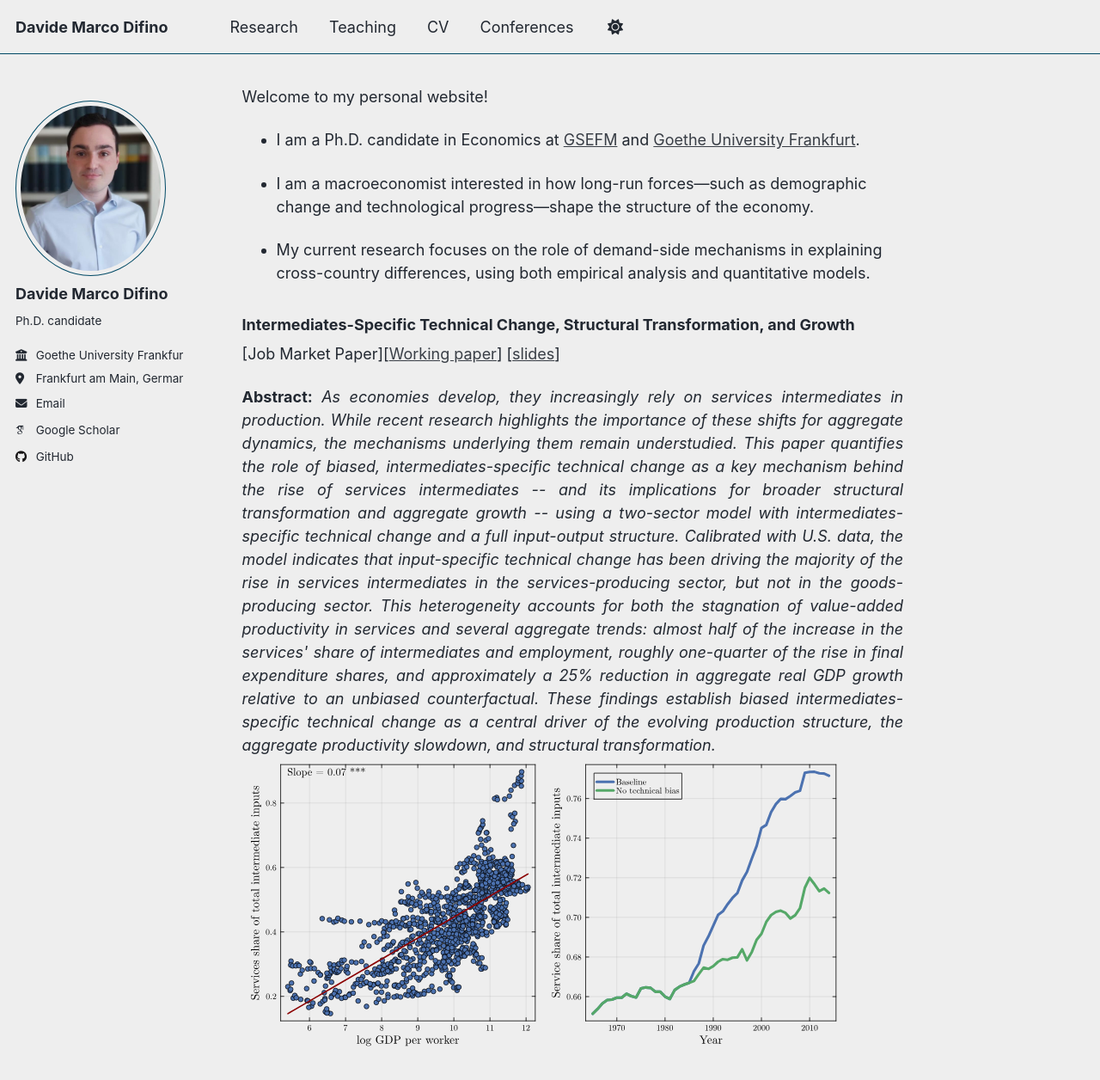
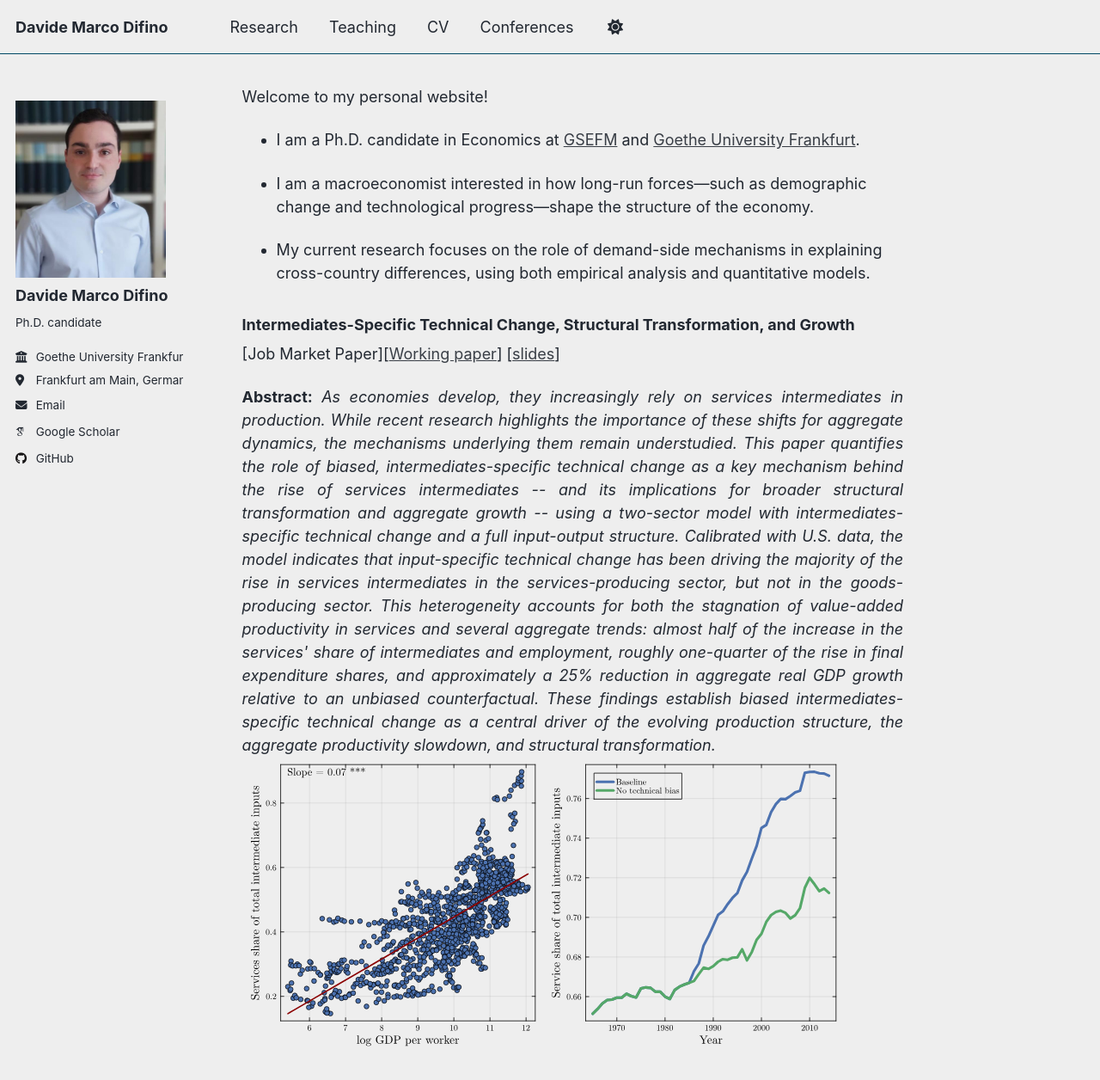
Before and after one commit to DMDifino/DMDifino.github.io, a Jekyll site: the page built from _pages/about.md, in a window 1280 px wide and 1400 px high. Shown: the top 1256 px of the window at 86% size. Built offline with Jekyll 4.4.1, drawn with Linux system fonts in a browser that asks for light colours; some web fonts are replaced; a script that is not in the unit is left out.

Commit message:
Squared profile picture

```diff
--- a/_sass/layout/_sidebar.scss
+++ b/_sass/layout/_sidebar.scss
@@ -95,11 +95,11 @@
 
   img {
     max-width: 175px;
-    border-radius: 50%;
+    border-radius: 0%;
 
     @include breakpoint($large) {
-      padding: 5px;
-      border: 1px solid var(--global-border-color);
+      padding: 0px;
+      border: 0px solid var(--global-border-color);
     }
   }
 }
```
